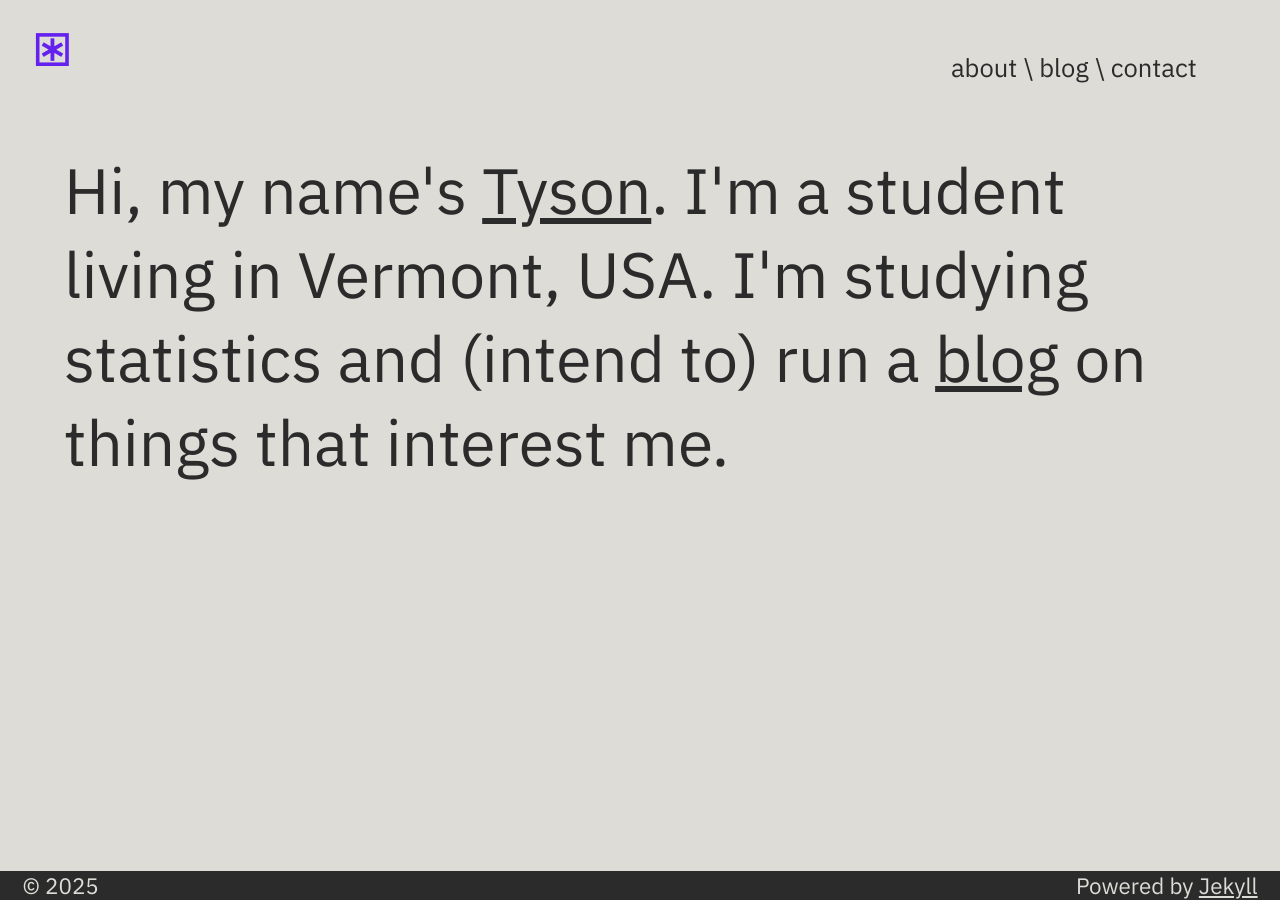
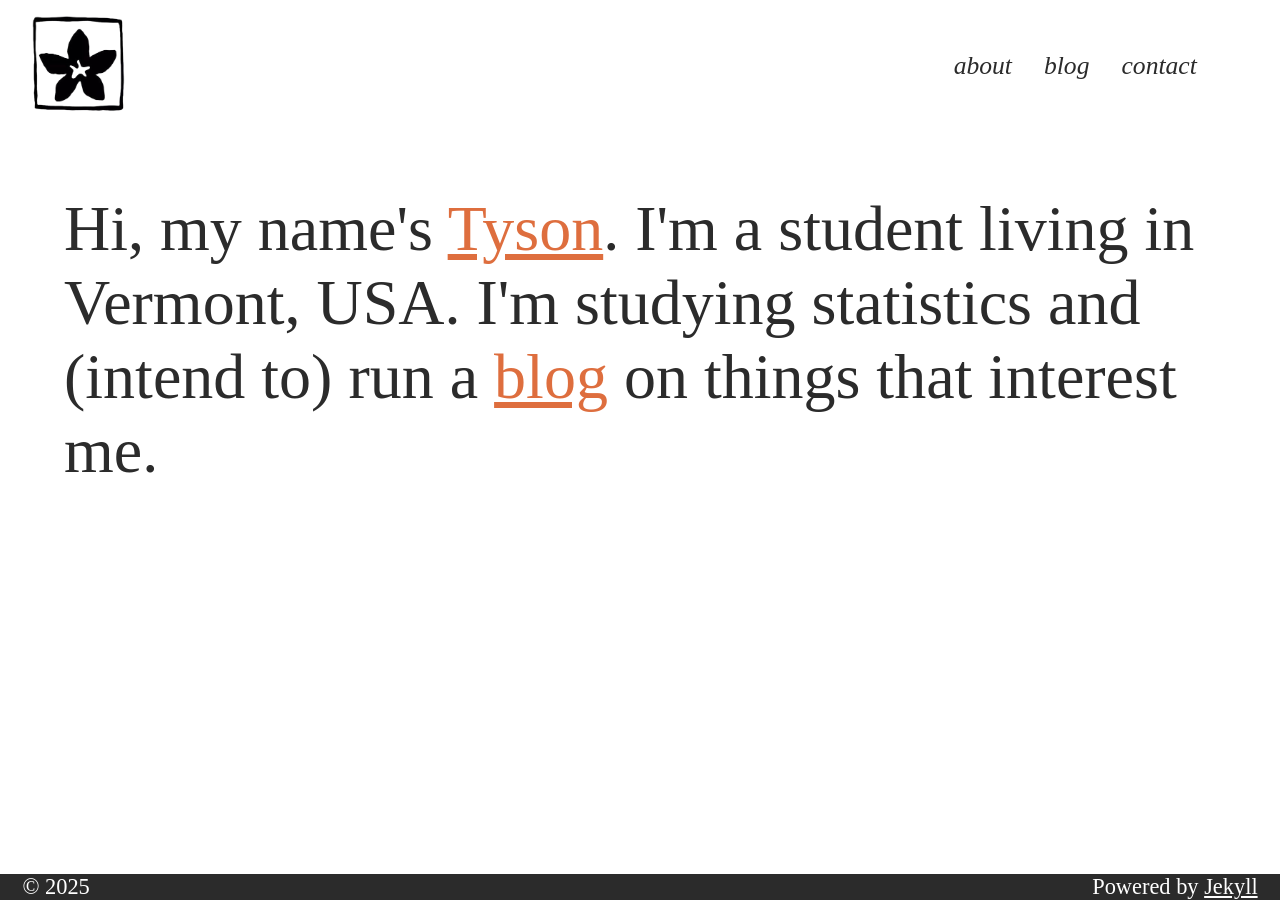
Before and after one commit to TysonAStickney/blog, a Jekyll site: the page built from index.html, in a window 1280 px wide. Built offline with Jekyll 4.4.1, drawn with Linux system fonts in a browser that asks for light colours; some web fonts are replaced.

Commit message:
major site revamp
revamped colors/logo/font/etc. in preparation for finally getting the blog going (hopefully)

```diff
--- a/_includes/header.html
+++ b/_includes/header.html
@@ -1,8 +1,10 @@
 <div id="header">
-  <a href="/index.html" id="home-icon">&#10694;</a>
+  <a href="/index.html">
+      <img src="../assets/images/site-logo.png" id="home-icon-img"/>
+  </a>
   <div id="header-nav">
-    <a href="/about.html" class="header-link">about</a> \
-    <a href="/blog.html" class="header-link">blog</a> \
+    <a href="/about.html" class="header-link">about</a>
+    <a href="/blog.html" class="header-link">blog</a>
     <a href="/contact.html" class="header-link">contact</a>
   </div>
 </div>
--- a/_layouts/default.html
+++ b/_layouts/default.html
@@ -5,7 +5,7 @@
     <link rel="stylesheet" href="/assets/css/styles.css">
     <link rel="preconnect" href="https://fonts.googleapis.com">
     <link rel="preconnect" href="https://fonts.gstatic.com" crossorigin>
-    <link href="https://fonts.googleapis.com/css2?family=Host+Grotesk:ital,wght@0,300..800;1,300..800&family=IBM+Plex+Sans:ital,wght@0,100..700;1,100..700&display=swap" rel="stylesheet">
+    <link href="https://fonts.googleapis.com/css2?family=Gentium+Book+Plus:ital,wght@0,400;0,700;1,400;1,700&display=swap" rel="stylesheet">
     <meta name="viewport" content="width=device-width, initial-scale=1">
     {% feed_meta %}
     {% seo %}
--- a/_sass/main.scss
+++ b/_sass/main.scss
@@ -2,17 +2,18 @@ body {
   min-height: 100vh;
   display: flex;
   flex-direction: column;
-  font-family: Host Grotesk, IBM Plex Sans;
+  font-family: "Gentium Book Plus";
   margin: 0;
   background-color: var(--c-white);
   color: var(--c-black);
-  --c-white: #dddcd7;
+  --c-white: white;
   --c-black: #2b2b2b;
   --c-blue: #6320ee;
+  --c-orange: #de6e3e;
 }
 
 a {
-  color: var(--c-black);
+  color: var(--c-orange);
   text-decoration: none;
   transition: 0.15s;
 }
@@ -31,7 +32,7 @@ hr {
 
 .text-link {
   text-decoration: underline;
-  transition: none;
+  transition: 0.15s;
 }
 
 .text-link:hover {
@@ -44,15 +45,11 @@ hr {
   display: flex;
   flex-direction: row;
   justify-content: space-between;
-  margin: 0 0.5em 0 0.5em;
+  padding: 0 0.5em 0 0.5em;
 }
 
 #home-intro {
   margin: 0.5em 0 0 0;
-}
-
-#home-icon {
-  color: var(--c-blue);
 }
 
 #header-nav {
@@ -62,6 +59,9 @@ hr {
 }
 
 .header-link {
+  padding-left: 1em;
+  color: var(--c-black);
+  font-style: italic;
   transition: 0.15s;
 }
 
@@ -75,6 +75,7 @@ hr {
 
 .archive-year {
   font-size: 0.5em;
+  font-style: italic;
   margin: 0;
 }
 
@@ -142,7 +143,7 @@ hr {
   height: 100%;
   display: inline-block;
   text-decoration: underline;
-  transition: none;
+  transition: 0.15s;
   color: var(--c-white);
 }
 
@@ -166,9 +167,9 @@ hr {
     margin: 2em 0.5em 0 0;
   }
 
-  #home-icon {
-    font-size: 2em;
-    margin: 0 0 0 0.25em;
+  #home-icon-img {
+    height: 2em;
+    margin: 0.25em 0 0 0;
   }
 
   .post-content {
@@ -220,8 +221,9 @@ hr {
     margin: 2em 0.5em 0 0;
   }
 
-  #home-icon {
-    font-size: 1.5em;
+  #home-icon-img {
+    height: 1.5em;
+    margin: 0.25em 0 0 0;
   }
 
   #about-info {
@@ -255,8 +257,9 @@ hr {
     margin: 2em 2em 0 0;
   }
 
-  #home-icon {
-    font-size: 1.5em;
+  #home-icon-img {
+    height: 1.5em;
+    margin: 0.25em 0 0 0;
   }
 
   #about-body {
@@ -288,8 +291,9 @@ hr {
     font-size:0.60em;
   }
 
-  #home-icon {
-    font-size: 1em;
+  #home-icon-img {
+    height: 1.5em;
+    margin: 0.25em 0 0 0;
   }
 
   .post-body {
```
Also changed, not shown: Gemfile.lock (added), assets/images/site-logo.png (added), 9 other files.
